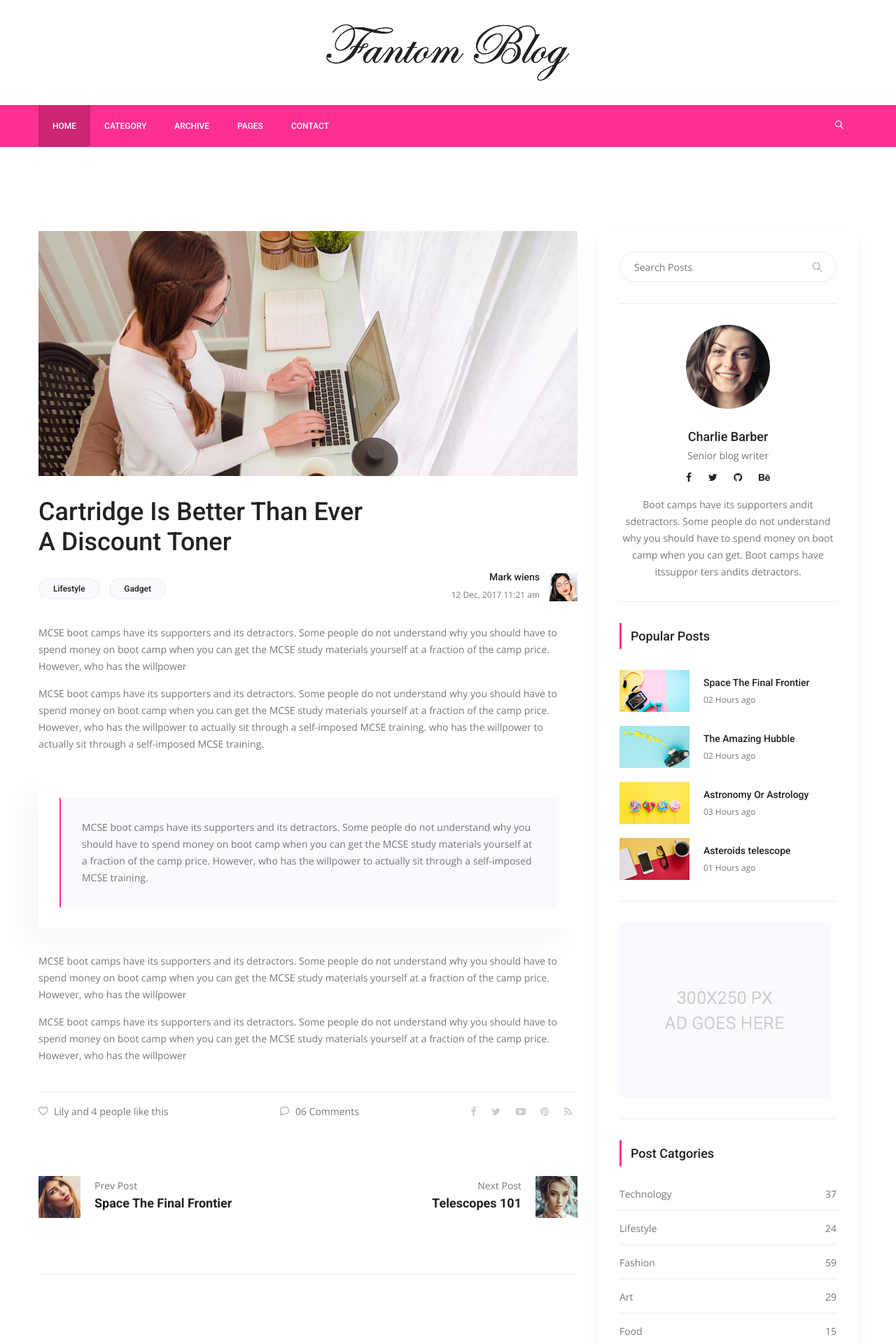
After one commit to ingafter60/djfantom, a Django app: page /detail/1 in a window 1280 px wide. The commit adds this page. Shown: the top 1920 px of the page at 70% size. Run offline with Django 3.2, Linux system fonts and the light colour scheme; data comes from the database, SQL or seed files in the repository; some libraries are stand-ins or nearby versions.

Commit message:
11.45. How To Use Generic Class Based View (DetailView) to Load and Display single post on singlepage

```diff
--- a/posts/urls.py
+++ b/posts/urls.py
@@ -3,4 +3,5 @@ from .views import *
 
 urlpatterns = [
 	path('', IndexView.as_view(), name="index"),
+	path('detail/<int:pk>', PostDetail.as_view(), name="detail"),
 ]
--- a/posts/views.py
+++ b/posts/views.py
@@ -1,11 +1,11 @@
 # posts/views.py
 from django.shortcuts import render
-from django.views.generic import TemplateView, ListView
+from django.views.generic import TemplateView, ListView, DetailView
 from .models import Post
 
 # Create your views here.
 
-# class IndexView(TemplateView):
+# ALL POSTS
 class IndexView(ListView):
 
 	template_name 	= "posts/index.html"
@@ -15,3 +15,14 @@ class IndexView(ListView):
 	def get_context_data(self, *, object_list=None, **kwargs):
 		context = super(IndexView, self).get_context_data(**kwargs)
 		return context
+
+# SINGLE POST
+class PostDetail(DetailView):
+
+	template_name 	= "posts/detail.html"
+	model = Post
+	context_object_name = 'single'
+
+	def get_context_data(self, **kwargs):
+		context = super(PostDetail, self).get_context_data(**kwargs)
+		return context
--- /dev/null
+++ b/templates/posts/detail.html
@@ -0,0 +1,346 @@
+<!-- templates/posts/detail.html -->
+{% extends "base.html" %}
+{% load static %}
+{% block content %}
+
+<!--================Blog Area =================-->
+<section class="blog_area p_120 single-post-area">
+   <div class="container">
+      <div class="row">
+         <div class="col-lg-8">
+            <div class="main_blog_details">
+               <img class="img-fluid" src="img/blog/news-blog.jpg" alt="">
+               <a href="#">
+                  <h4>Cartridge Is Better Than Ever <br /> A Discount Toner</h4>
+               </a>
+               <div class="user_details">
+                  <div class="float-left">
+                     <a href="#">Lifestyle</a>
+                     <a href="#">Gadget</a>
+                  </div>
+                  <div class="float-right">
+                     <div class="media">
+                        <div class="media-body">
+                           <h5>Mark wiens</h5>
+                           <p>12 Dec, 2017 11:21 am</p>
+                        </div>
+                        <div class="d-flex">
+                           <img src="img/blog/user-img.jpg" alt="">
+                        </div>
+                     </div>
+                  </div>
+               </div>
+               <p>MCSE boot camps have its supporters and its detractors. Some people do not understand why you should have to spend money on boot camp when you can get the MCSE study materials yourself at a fraction of the camp price. However, who has the willpower</p>
+               <p>MCSE boot camps have its supporters and its detractors. Some people do not understand why you should have to spend money on boot camp when you can get the MCSE study materials yourself at a fraction of the camp price. However, who has the willpower to actually sit through a self-imposed MCSE training. who has the willpower to actually sit through a self-imposed MCSE training.</p>
+               <blockquote class="blockquote">
+                  <p class="mb-0">MCSE boot camps have its supporters and its detractors. Some people do not understand why you should have to spend money on boot camp when you can get the MCSE study materials yourself at a fraction of the camp price. However, who has the willpower to actually sit through a self-imposed MCSE training.</p>
+               </blockquote>
+               <p>MCSE boot camps have its supporters and its detractors. Some people do not understand why you should have to spend money on boot camp when you can get the MCSE study materials yourself at a fraction of the camp price. However, who has the willpower</p>
+               <p>MCSE boot camps have its supporters and its detractors. Some people do not understand why you should have to spend money on boot camp when you can get the MCSE study materials yourself at a fraction of the camp price. However, who has the willpower</p>
+
+               <div class="news_d_footer">
+                  <a href="#"><i class="lnr lnr lnr-heart"></i>Lily and 4 people like this</a>
+                  <a class="justify-content-center ml-auto" href="#"><i class="lnr lnr lnr-bubble"></i>06 Comments</a>
+                  <div class="news_socail ml-auto">
+                     <a href="#"><i class="fa fa-facebook"></i></a>
+                     <a href="#"><i class="fa fa-twitter"></i></a>
+                     <a href="#"><i class="fa fa-youtube-play"></i></a>
+                     <a href="#"><i class="fa fa-pinterest"></i></a>
+                     <a href="#"><i class="fa fa-rss"></i></a>
+                  </div>
+               </div>
+            </div>
+            <div class="navigation-area">
+               <div class="row">
+                  <div class="col-lg-6 col-md-6 col-12 nav-left flex-row d-flex justify-content-start align-items-center">
+                     <div class="thumb">
+                        <a href="#"><img class="img-fluid" src="img/blog/prev.jpg" alt=""></a>
+                     </div>
+                     <div class="arrow">
+                        <a href="#"><span class="lnr text-white lnr-arrow-left"></span></a>
+                     </div>
+                     <div class="detials">
+                        <p>Prev Post</p>
+                        <a href="#">
+                           <h4>Space The Final Frontier</h4>
+                        </a>
+                     </div>
+                  </div>
+                  <div class="col-lg-6 col-md-6 col-12 nav-right flex-row d-flex justify-content-end align-items-center">
+                     <div class="detials">
+                        <p>Next Post</p>
+                        <a href="#">
+                           <h4>Telescopes 101</h4>
+                        </a>
+                     </div>
+                     <div class="arrow">
+                        <a href="#"><span class="lnr text-white lnr-arrow-right"></span></a>
+                     </div>
+                     <div class="thumb">
+                        <a href="#"><img class="img-fluid" src="img/blog/next.jpg" alt=""></a>
+                     </div>
+                  </div>
+               </div>
+            </div>
+            <div class="comments-area">
+               <h4>05 Comments</h4>
+               <div class="comment-list">
+                  <div class="single-comment justify-content-between d-flex">
+                     <div class="user justify-content-between d-flex">
+                        <div class="thumb">
+                           <img src="img/blog/c1.jpg" alt="">
+                        </div>
+                        <div class="desc">
+                           <h5><a href="#">Emilly Blunt</a></h5>
+                           <p class="date">December 4, 2017 at 3:12 pm </p>
+                           <p class="comment">
+                              Never say goodbye till the end comes!
+                           </p>
+                        </div>
+                     </div>
+                     <div class="reply-btn">
+                        <a href="" class="btn-reply text-uppercase">reply</a>
+                     </div>
+                  </div>
+               </div>
+               <div class="comment-list left-padding">
+                  <div class="single-comment justify-content-between d-flex">
+                     <div class="user justify-content-between d-flex">
+                        <div class="thumb">
+                           <img src="img/blog/c2.jpg" alt="">
+                        </div>
+                        <div class="desc">
+                           <h5><a href="#">Elsie Cunningham</a></h5>
+                           <p class="date">December 4, 2017 at 3:12 pm </p>
+                           <p class="comment">
+                              Never say goodbye till the end comes!
+                           </p>
+                        </div>
+                     </div>
+                     <div class="reply-btn">
+                        <a href="" class="btn-reply text-uppercase">reply</a>
+                     </div>
+                  </div>
+               </div>
+               <div class="comment-list left-padding">
+                  <div class="single-comment justify-content-between d-flex">
+                     <div class="user justify-content-between d-flex">
+                        <div class="thumb">
+                           <img src="img/blog/c3.jpg" alt="">
+                        </div>
+                        <div class="desc">
+                           <h5><a href="#">Annie Stephens</a></h5>
+                           <p class="date">December 4, 2017 at 3:12 pm </p>
+                           <p class="comment">
+                              Never say goodbye till the end comes!
+                           </p>
+                        </div>
+                     </div>
+                     <div class="reply-btn">
+                        <a href="" class="btn-reply text-uppercase">reply</a>
+                     </div>
+                  </div>
+               </div>
+               <div class="comment-list">
+                  <div class="single-comment justify-content-between d-flex">
+                     <div class="user justify-content-between d-flex">
+                        <div class="thumb">
+                           <img src="img/blog/c4.jpg" alt="">
+                        </div>
+                        <div class="desc">
+                           <h5><a href="#">Maria Luna</a></h5>
+                           <p class="date">December 4, 2017 at 3:12 pm </p>
+                           <p class="comment">
+                              Never say goodbye till the end comes!
+                           </p>
+                        </div>
+                     </div>
+                     <div class="reply-btn">
+                        <a href="" class="btn-reply text-uppercase">reply</a>
+                     </div>
+                  </div>
+               </div>
+               <div class="comment-list">
+                  <div class="single-comment justify-content-between d-flex">
+                     <div class="user justify-content-between d-flex">
+                        <div class="thumb">
+                           <img src="img/blog/c5.jpg" alt="">
+                        </div>
+                        <div class="desc">
+                           <h5><a href="#">Ina Hayes</a></h5>
+                           <p class="date">December 4, 2017 at 3:12 pm </p>
+                           <p class="comment">
+                              Never say goodbye till the end comes!
+                           </p>
+                        </div>
+                     </div>
+                     <div class="reply-btn">
+                        <a href="" class="btn-reply text-uppercase">reply</a>
+                     </div>
+                  </div>
+               </div>
+            </div>
+            <div class="comment-form">
+               <h4>Leave a Reply</h4>
+               <form>
+                  <div class="form-group form-inline">
+                     <div class="form-group col-lg-6 col-md-6 name">
+                        <input type="text" class="form-control" id="name" placeholder="Enter Name" onfocus="this.placeholder = ''" onblur="this.placeholder = 'Enter Name'">
+                     </div>
+                     <div class="form-group col-lg-6 col-md-6 email">
+                        <input type="email" class="form-control" id="email" placeholder="Enter email address" onfocus="this.placeholder = ''" onblur="this.placeholder = 'Enter email address'">
+                     </div>
+                  </div>
+                  <div class="form-group">
+                     <input type="text" class="form-control" id="subject" placeholder="Subject" onfocus="this.placeholder = ''" onblur="this.placeholder = 'Subject'">
+                  </div>
+                  <div class="form-group">
+                     <textarea class="form-control mb-10" rows="5" name="message" placeholder="Messege" onfocus="this.placeholder = ''" onblur="this.placeholder = 'Messege'" required=""></textarea>
+                  </div>
+                  <a href="#" class="primary-btn submit_btn">Post Comment</a>
+               </form>
+            </div>
+         </div>
+         <div class="col-lg-4">
+            <div class="blog_right_sidebar">
+               <aside class="single_sidebar_widget search_widget">
+                  <div class="input-group">
+                     <input type="text" class="form-control" placeholder="Search Posts">
+                     <span class="input-group-btn">
+                     <button class="btn btn-default" type="button"><i class="lnr lnr-magnifier"></i></button>
+                     </span>
+                  </div>
+                  <!-- /input-group -->
+                  <div class="br"></div>
+               </aside>
+               <aside class="single_sidebar_widget author_widget">
+                  <img class="author_img rounded-circle" src="img/blog/author.png" alt="">
+                  <h4>Charlie Barber</h4>
+                  <p>Senior blog writer</p>
+                  <div class="social_icon">
+                     <a href="#"><i class="fa fa-facebook"></i></a>
+                     <a href="#"><i class="fa fa-twitter"></i></a>
+                     <a href="#"><i class="fa fa-github"></i></a>
+                     <a href="#"><i class="fa fa-behance"></i></a>
+                  </div>
+                  <p>Boot camps have its supporters andit sdetractors. Some people do not understand why you should have to spend money on boot camp when you can get. Boot camps have itssuppor ters andits detractors.</p>
+                  <div class="br"></div>
+               </aside>
+               <aside class="single_sidebar_widget popular_post_widget">
+                  <h3 class="widget_title">Popular Posts</h3>
+                  <div class="media post_item">
+                     <img src="img/blog/popular-post/post1.jpg" alt="post">
+                     <div class="media-body">
+                        <a href="blog-details.html">
+                           <h3>Space The Final Frontier</h3>
+                        </a>
+                        <p>02 Hours ago</p>
+                     </div>
+                  </div>
+                  <div class="media post_item">
+                     <img src="img/blog/popular-post/post2.jpg" alt="post">
+                     <div class="media-body">
+                        <a href="blog-details.html">
+                           <h3>The Amazing Hubble</h3>
+                        </a>
+                        <p>02 Hours ago</p>
+                     </div>
+                  </div>
+                  <div class="media post_item">
+                     <img src="img/blog/popular-post/post3.jpg" alt="post">
+                     <div class="media-body">
+                        <a href="blog-details.html">
+                           <h3>Astronomy Or Astrology</h3>
+                        </a>
+                        <p>03 Hours ago</p>
+                     </div>
+                  </div>
+                  <div class="media post_item">
+                     <img src="img/blog/popular-post/post4.jpg" alt="post">
+                     <div class="media-body">
+                        <a href="blog-details.html">
+                           <h3>Asteroids telescope</h3>
+                        </a>
+                        <p>01 Hours ago</p>
+                     </div>
+                  </div>
+                  <div class="br"></div>
+               </aside>
+               <aside class="single_sidebar_widget">
+                  <a href="#"><img class="img-fluid" src="img/blog/add.jpg" alt=""></a>
+                  <div class="br"></div>
+               </aside>
+               <aside class="single_sidebar_widget post_category_widget">
+                  <h4 class="widget_title">Post Catgories</h4>
+                  <ul class="list cat-list">
+                     <li>
+                        <a href="#" class="d-flex justify-content-between">
+                           <p>Technology</p>
+                           <p>37</p>
+                        </a>
+                     </li>
+                     <li>
+                        <a href="#" class="d-flex justify-content-between">
+                           <p>Lifestyle</p>
+                           <p>24</p>
+                        </a>
+                     </li>
+                     <li>
+                        <a href="#" class="d-flex justify-content-between">
+                           <p>Fashion</p>
+                           <p>59</p>
+                        </a>
+                     </li>
+                     <li>
+                        <a href="#" class="d-flex justify-content-between">
+                           <p>Art</p>
+                           <p>29</p>
+                        </a>
+                     </li>
+                     <li>
+                        <a href="#" class="d-flex justify-content-between">
+                           <p>Food</p>
+                           <p>15</p>
+                        </a>
+                     </li>
+                     <li>
+                        <a href="#" class="d-flex justify-content-between">
+                           <p>Architecture</p>
+                           <p>09</p>
+                        </a>
+                     </li>
+                     <li>
+                        <a href="#" class="d-flex justify-content-between">
+                           <p>Adventure</p>
+                           <p>44</p>
+                        </a>
+                     </li>
+                  </ul>
+                  <div class="br"></div>
+               </aside>
+               <aside class="single-sidebar-widget tag_cloud_widget">
+                  <h4 class="widget_title">Tag Clouds</h4>
+                  <ul class="list">
+                     <li><a href="#">Technology</a></li>
+                     <li><a href="#">Fashion</a></li>
+                     <li><a href="#">Architecture</a></li>
+                     <li><a href="#">Fashion</a></li>
+                     <li><a href="#">Food</a></li>
+                     <li><a href="#">Technology</a></li>
+                     <li><a href="#">Lifestyle</a></li>
+                     <li><a href="#">Art</a></li>
+                     <li><a href="#">Adventure</a></li>
+                     <li><a href="#">Food</a></li>
+                     <li><a href="#">Lifestyle</a></li>
+                     <li><a href="#">Adventure</a></li>
+                  </ul>
+               </aside>
+            </div>
+         </div>
+      </div>
+   </div>
+</section>
+<!--================Blog Area =================-->
+
+
+{% endblock content %}
--- a/templates/posts/index.html
+++ b/templates/posts/index.html
@@ -96,10 +96,10 @@
                         <div class="blog_text">
                            <div class="blog_text_inner">
                               <a class="cat" href="#">Gadgets</a>
-                              <a href="single-blog.html">
+                              <a href="{% url 'detail' pk=post.pk %}">
                                  <h4>{{post.title}}</h4>
                               </a>
-                              <p>{{post.content}}</p>
+                              <p>{{post.content|truncatechars:200}}</p>
                               <div class="date">
                                  <a href="#"><i class="fa fa-calendar" aria-hidden="true"></i>{{post.publishing_date}}</a>
                                  <a href="#"><i class="fa fa-comments-o" aria-hidden="true"></i> 05</a>
```
